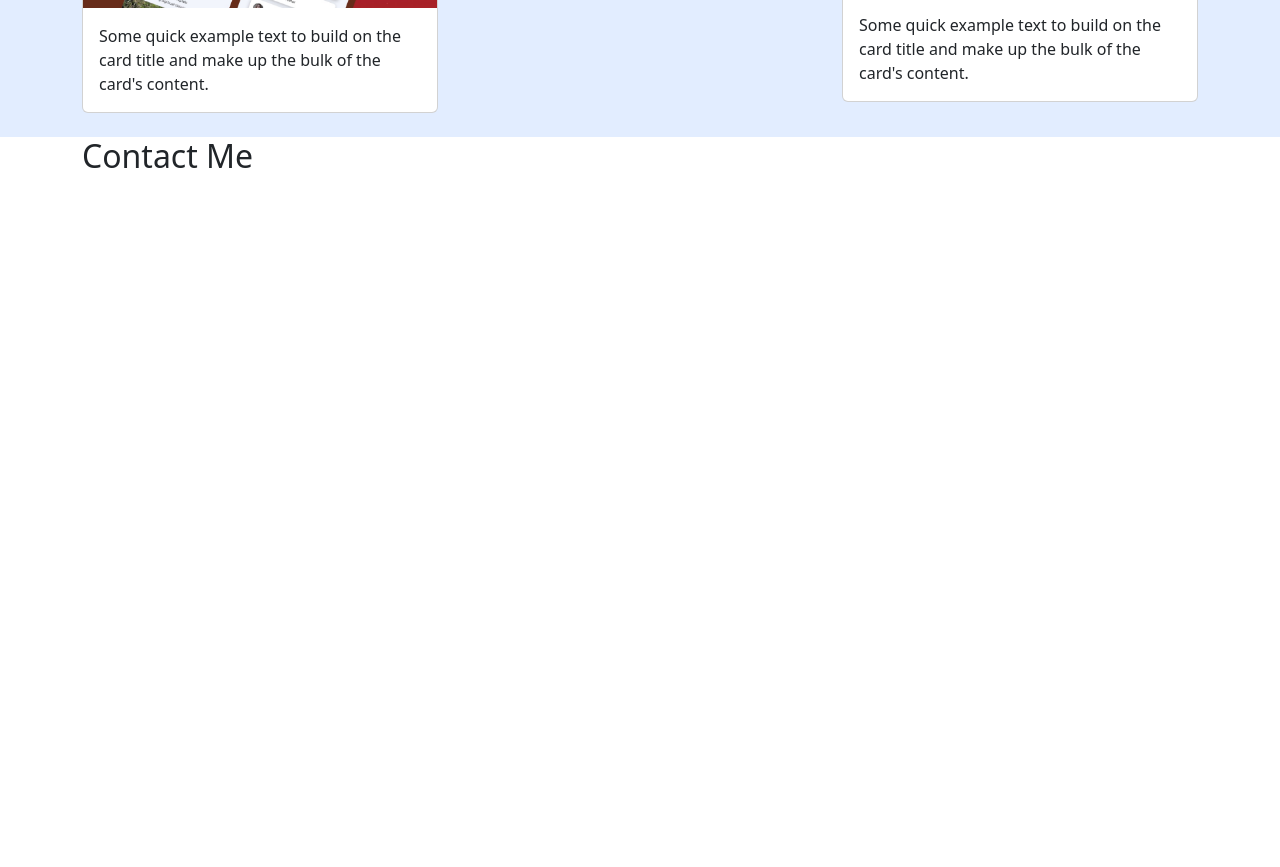
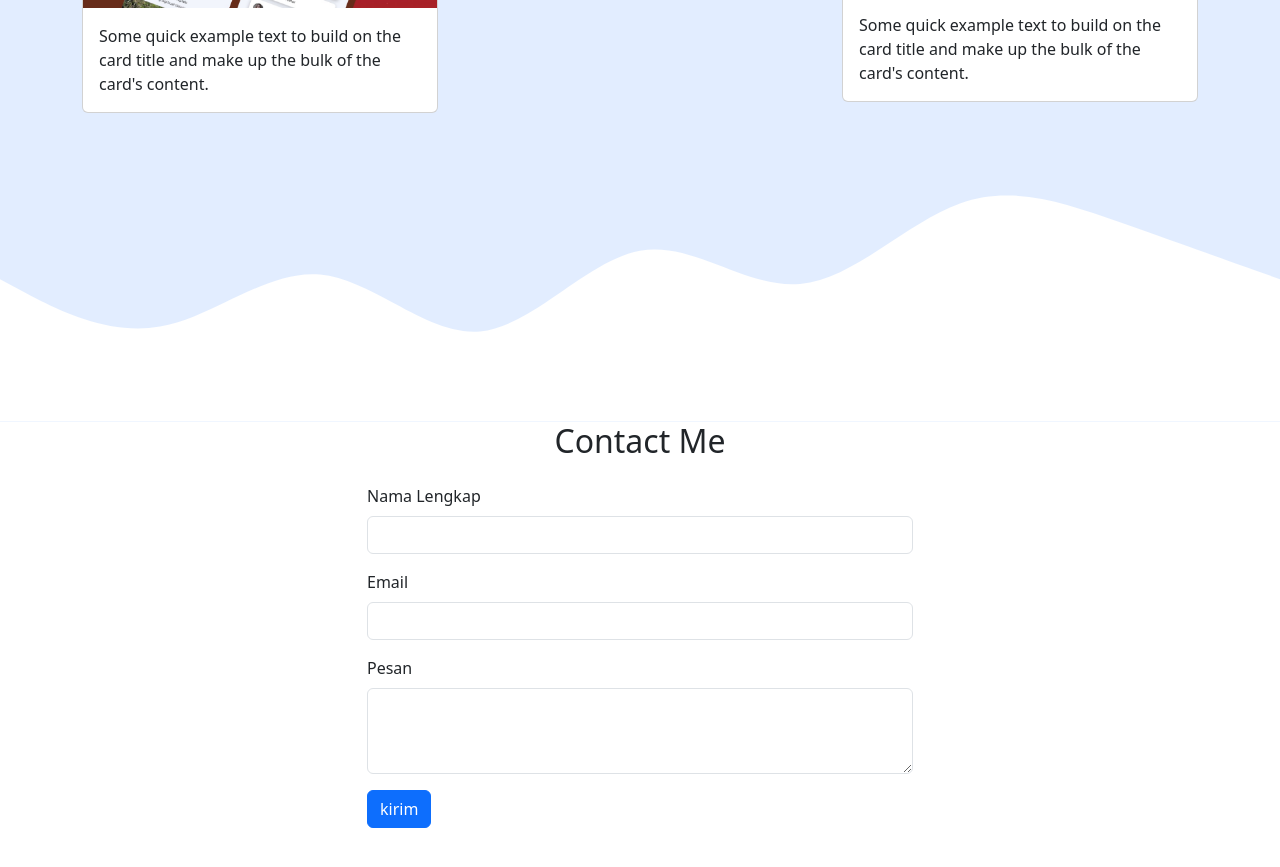
Before and after one commit to wildanniam/portofolio, a plain HTML site: page index.html in a window 1280 px wide. Shown: the part 2747-3614 px from the top of the page. Before the commit the page ends 3000 px from the top, so only its background shows below. Drawn offline with nearby package versions, Linux system fonts and the light colour scheme.

Commit message:
contact me

```diff
--- a/index.html
+++ b/index.html
@@ -154,15 +154,39 @@
                 </div>
             </div>
         </div>
+        <svg xmlns="http://www.w3.org/2000/svg" viewBox="0 0 1440 320">
+            <path fill="#ffffff" fill-opacity="1"
+                d="M0,160L30,176C60,192,120,224,180,213.3C240,203,300,149,360,154.7C420,160,480,224,540,218.7C600,213,660,139,720,128C780,117,840,171,900,165.3C960,160,1020,96,1080,74.7C1140,53,1200,75,1260,96C1320,117,1380,139,1410,149.3L1440,160L1440,320L1410,320C1380,320,1320,320,1260,320C1200,320,1140,320,1080,320C1020,320,960,320,900,320C840,320,780,320,720,320C660,320,600,320,540,320C480,320,420,320,360,320C300,320,240,320,180,320C120,320,60,320,30,320L0,320Z">
+            </path>
+        </svg>
     </section>
     <!-- Akhir Projects -->
 
     <!-- Contact -->
     <section id="contact">
         <div class="container">
-            <div class="row">
+            <div class="row text-center mb-3">
                 <div class="col">
                     <h2>Contact Me</h2>
+                </div>
+            </div>
+            <div class="row justify-content-center">
+                <div class="col-md-6">
+                    <form>
+                        <div class="mb-3">
+                            <label for="nama" class="form-label">Nama Lengkap</label>
+                            <input type="text" class="form-control" id="name" aria-describedby="name">
+                        </div>
+                        <div class="mb-3">
+                            <label for="email" class="form-label">Email </label>
+                            <input type="email" class="form-control" id="email" aria-describedby="email">
+                        </div>
+                        <div class="mb-3">
+                            <label for="pesan" class="form-label">Pesan</label>
+                            <textarea class="form-control" id="pesan" rows="3"></textarea>
+                        </div>
+                        <button type="submit" class="btn btn-primary">kirim</button>
+                    </form>
                 </div>
             </div>
         </div>
--- a/style.css
+++ b/style.css
@@ -1,9 +1,10 @@
 body {
-  min-height: 3000px;
+  min-height: 4000px;
 }
 
 .jumbotron {
   padding-top: 2rem;
+  /* height: 100vh; */
   background-color: #e2edff;
 }
 
```
